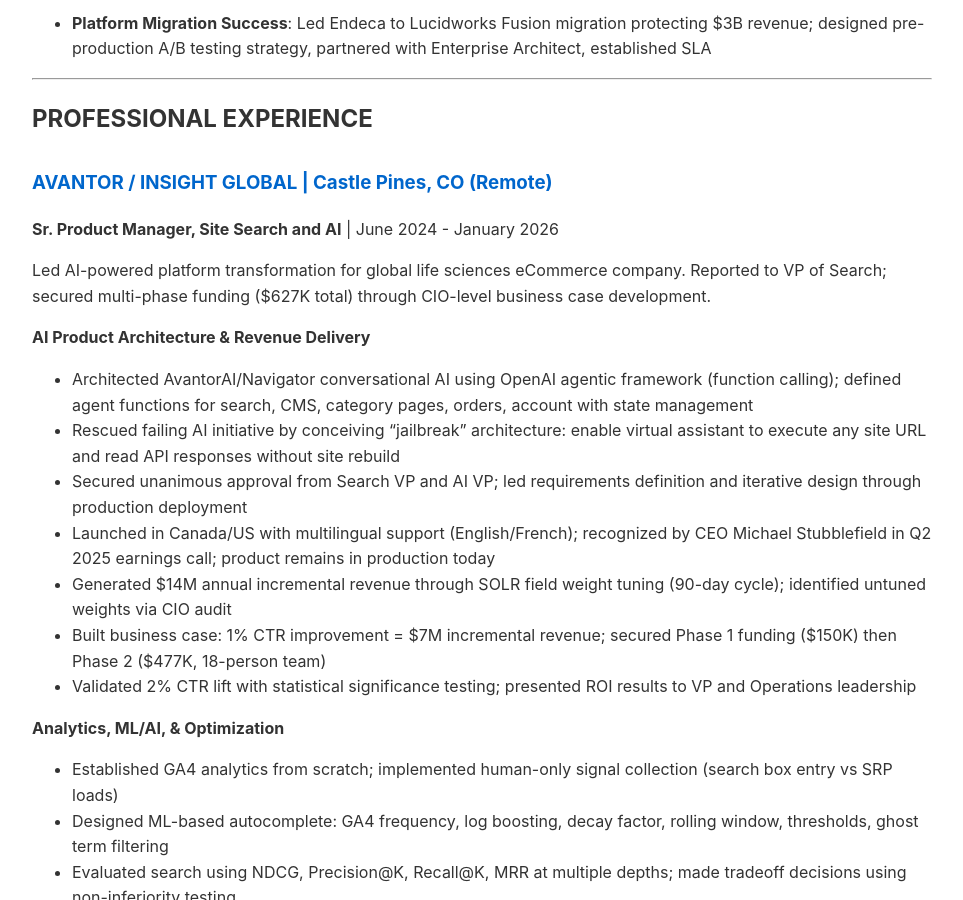
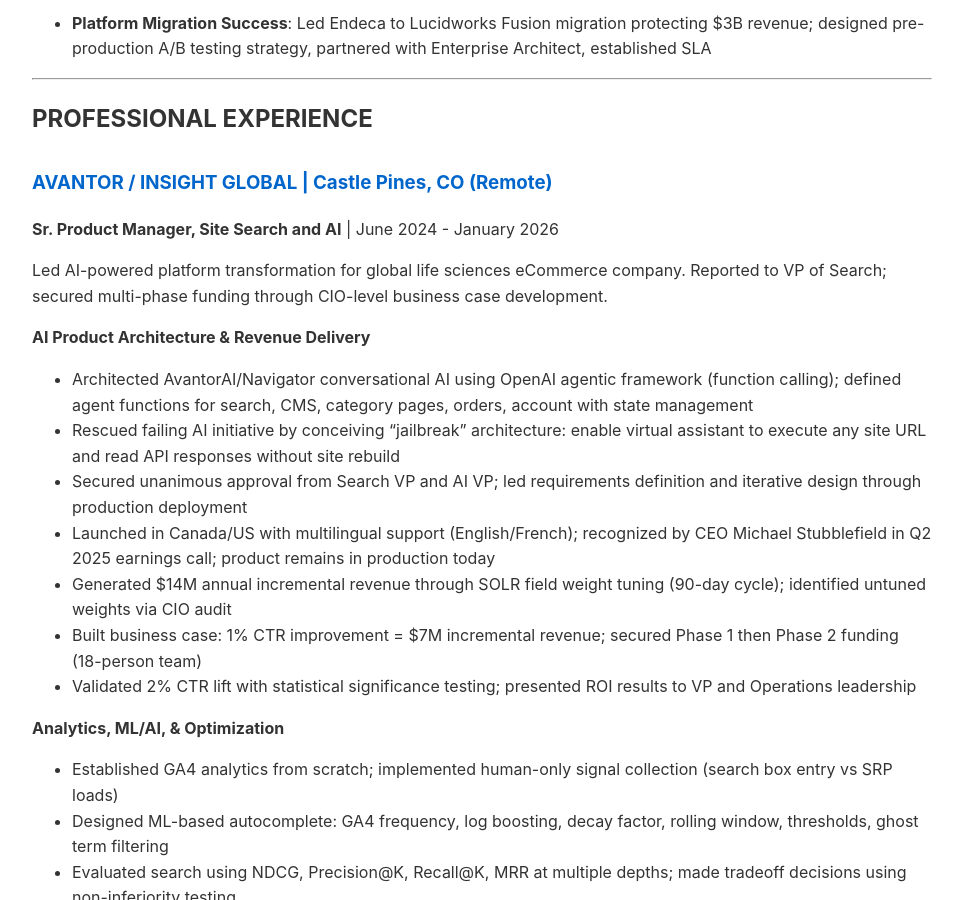
Before and after one commit to tsimech/tsimech.github.io, a Jekyll site: the page built from docs/resume.md, in a window 1280 px wide and 900 px high, scrolled down 823 px. Shown: the whole window, without its empty margins (158-1121 px from the left). Built offline with Jekyll 4.4.1, drawn with Linux system fonts in a browser that asks for light colours; our own code applies the rules of GitHub Pages for plain Markdown files.

Commit message:
Remove specific project funding amounts (27K, 50K, 77K) - keep revenue outcomes only

```diff
--- a/docs/resume.md
+++ b/docs/resume.md
@@ -29,7 +29,7 @@ Product leader with proven expertise driving AI/ML platforms for global enterpri
 ### AVANTOR / INSIGHT GLOBAL | Castle Pines, CO (Remote)
 **Sr. Product Manager, Site Search and AI** | June 2024 - January 2026
 
-Led AI-powered platform transformation for global life sciences eCommerce company. Reported to VP of Search; secured multi-phase funding ($627K total) through CIO-level business case development.
+Led AI-powered platform transformation for global life sciences eCommerce company. Reported to VP of Search; secured multi-phase funding through CIO-level business case development.
 
 **AI Product Architecture & Revenue Delivery**
 - Architected AvantorAI/Navigator conversational AI using OpenAI agentic framework (function calling); defined agent functions for search, CMS, category pages, orders, account with state management
@@ -37,7 +37,7 @@ Led AI-powered platform transformation for global life sciences eCommerce compan
 - Secured unanimous approval from Search VP and AI VP; led requirements definition and iterative design through production deployment
 - Launched in Canada/US with multilingual support (English/French); recognized by CEO Michael Stubblefield in Q2 2025 earnings call; product remains in production today
 - Generated $14M annual incremental revenue through SOLR field weight tuning (90-day cycle); identified untuned weights via CIO audit
-- Built business case: 1% CTR improvement = $7M incremental revenue; secured Phase 1 funding ($150K) then Phase 2 ($477K, 18-person team)
+- Built business case: 1% CTR improvement = $7M incremental revenue; secured Phase 1 then Phase 2 funding (18-person team)
 - Validated 2% CTR lift with statistical significance testing; presented ROI results to VP and Operations leadership
 
 **Analytics, ML/AI, & Optimization**
```
